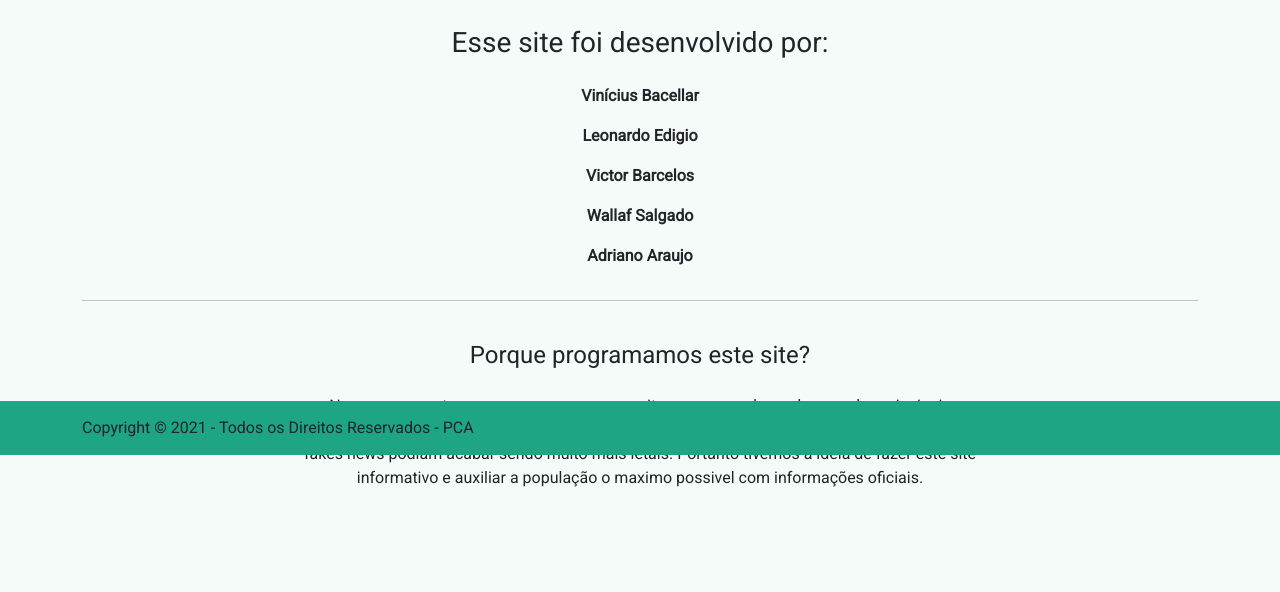
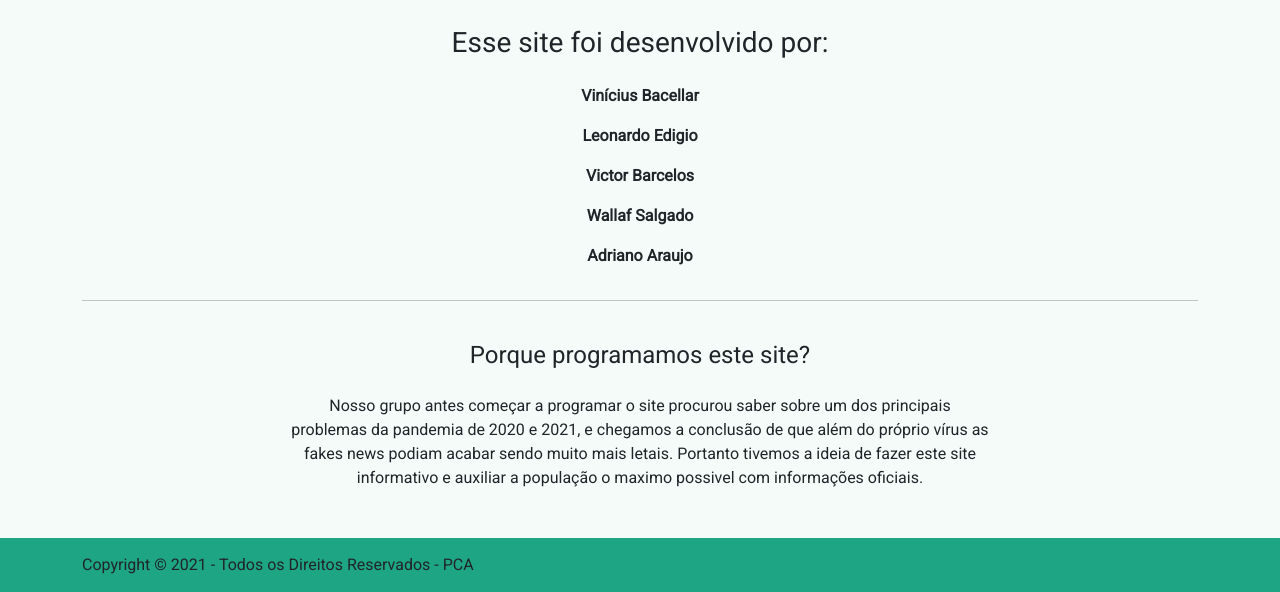
Before and after one commit to viniciusbacellar/COVID_BRASIL, a website: page sobre.html in a window 1280 px wide. Shown: the part 345-937 px from the top of the page. Before the commit the page ends 883 px from the top, so only its background shows below. Drawn offline with Linux system fonts and the light colour scheme; no server answers.

Commit message:
footer pagina sobre

```diff
--- a/sobre.html
+++ b/sobre.html
@@ -55,7 +55,7 @@
   </div>
 
 
-  <footer id="fundo-verde" class="fixed-bottom">
+  <footer id="fundo-verde">
     <div class="container">
       <div class="row">
         <div id="footer">
```
